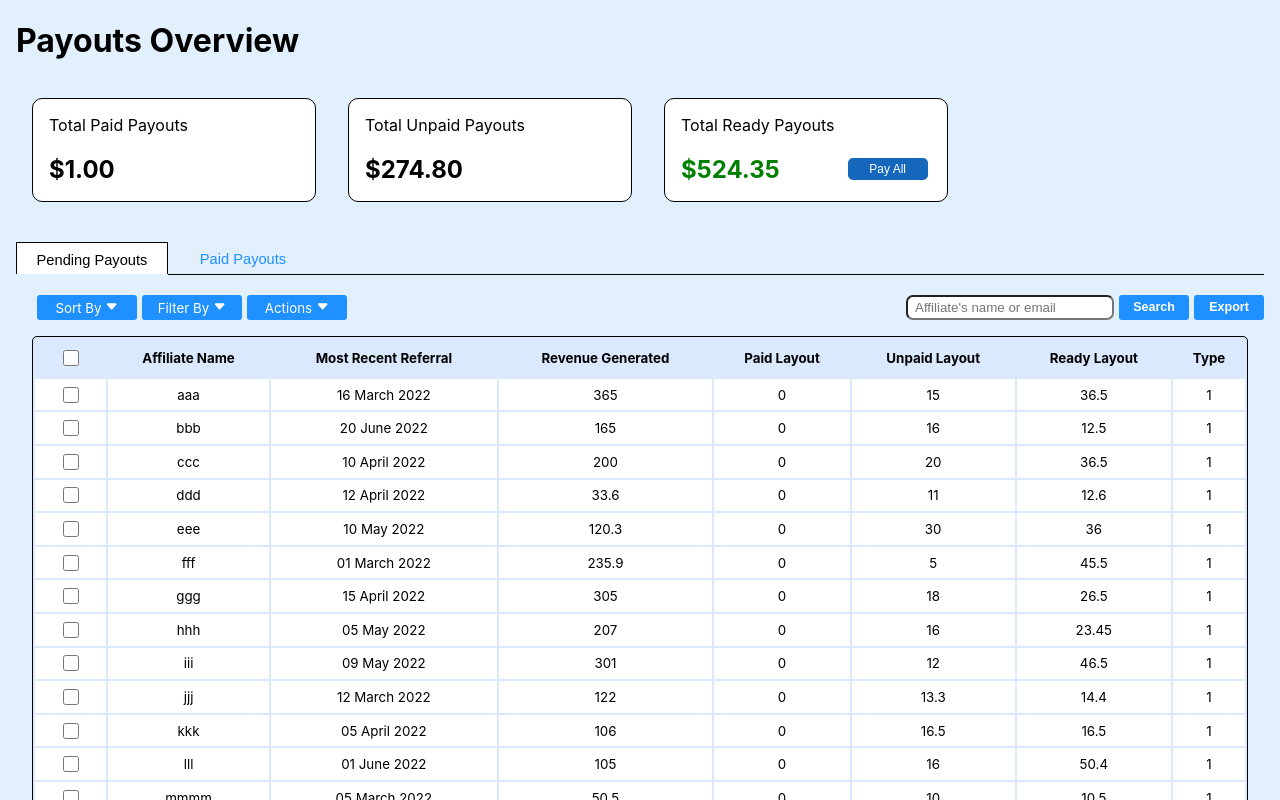
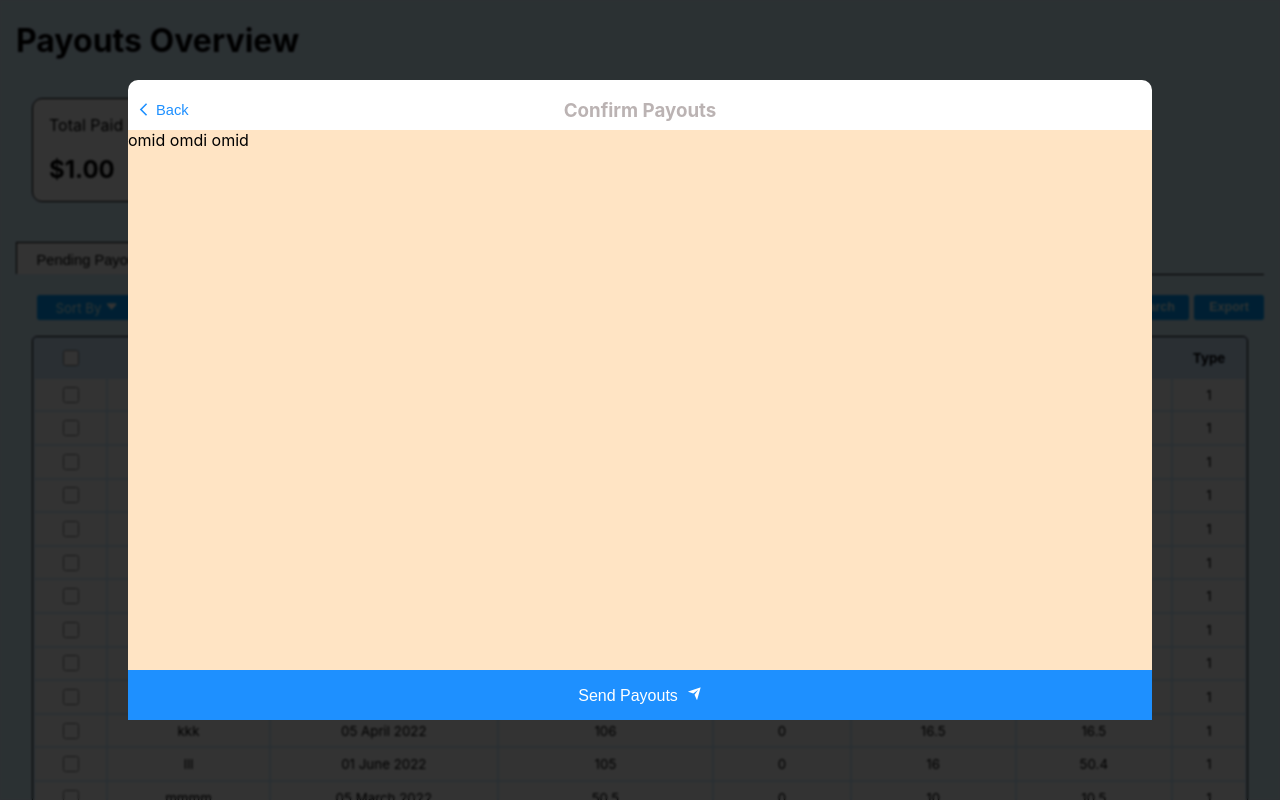
Before and after one commit to omid-94/react-practice-social-snowball, a React (Create React App) app: page / in a window 1280 px wide. Both pictures are taken after a click on the button "Pay All". Shown: the top 800 px of the page. Built offline with nearby package versions, Linux system fonts and the light colour scheme.

Commit message:
working on modal

```diff
--- a/src/Pages/PaymentsPage/PaymentsPage.jsx
+++ b/src/Pages/PaymentsPage/PaymentsPage.jsx
@@ -6,8 +6,9 @@ import PaymentStatistics from '../../components/PaymentStatistics/PaymentStatist
 import styles from './PaymentsPage.module.css'
 import PaymentsTabLayout from '../../components/TabLyouts/PaymentsTabLayout/PaymentsTabLayout';
 import Modal from '../../components/Modal/Modal';
+import PaymentModal from '../../components/Modal/PaymentModal/PaymentModal';
 const PaymentsPage = () => {
-  const [shouldShow , setShouldShow] = useState(false)
+  const [showModal , setShowModal] = useState(false)
     const addIscheckedToData = (data) => {
         return data.map(item => {
           item["isChecked"] = false;
@@ -29,17 +30,12 @@ const PaymentsPage = () => {
       <div className={styles.Container}>
         <h1 className={styles.Title}>Payouts Overview</h1>
         <PaymentsContextProvider initialData={prepareData(jsonData)}
-                                 initialHeaderData={headerJsonData}>
+                                 initialHeaderData={headerJsonData}
+                                 showModal={showModal} setShowModal={setShowModal}>
             <PaymentStatistics />
             <PaymentsTabLayout />
-            <button onClick={() => setShouldShow(true)}>
-              Show Modal
-            </button>
-            {shouldShow &&
-                <Modal setShow={setShouldShow}>
-                  <h1>omid is back...</h1>
-                </Modal>
-              }
+            {showModal &&
+              <PaymentModal setshowModal={setShowModal}/> }
         </PaymentsContextProvider>
       </div>
     )
--- a/src/components/Modal/Modal.module.css
+++ b/src/components/Modal/Modal.module.css
@@ -9,7 +9,10 @@
     backdrop-filter: saturate(180%) blur(1px);
 }
 .ModalContainer{
+    min-height: 80%;
     opacity: 1;
+    display: flex;
     width: 80%;
-    background-color: aqua;
+    border-radius: 10px;
+    background-color: white;
 }
--- a/src/components/Modal/PaymentModal/PaymentModal.js
+++ b/src/components/Modal/PaymentModal/PaymentModal.js
@@ -1,10 +1,36 @@
-import React from 'react'
+import React , {useContext} from 'react'
 import Modal from '../Modal'
+import styles from './PaymentModal.module.css'
+import { RiSendPlaneFill } from "react-icons/ri";
+import { MdArrowBackIosNew } from "react-icons/md";
+import { PaymentsContext } from '../../../contexts/paymentsContext';
 
-const PaymentModal = () => {
+const PaymentModal = ({setShouldShow}) => {
+  const {setShowModal}= useContext(PaymentsContext)
   return (
-    <Modal>
-
+    <Modal setShow={setShowModal}>
+        <div className={styles.ModalContainer}>
+          <div className={styles.ModalHeader}>
+            <div className={styles.BackButtonContainer}>
+            <button className={styles.BackButton} onClick={() => setShowModal(false)}>
+              <div className={styles.BackButtonItems}>
+                <MdArrowBackIosNew className={styles.BackButtonIcon}/> Back
+              </div>
+            </button>
+            </div>
+            <h3 className={styles.Title}>
+              Confirm Payouts
+            </h3>
+          </div>
+          <div className={styles.ModalBody}>
+            omid omdi omid
+          </div>
+          <div className={styles.ModalFooter}>
+            <button>
+              Send Payouts &nbsp;<RiSendPlaneFill className={styles.SendIcon}/>
+            </button>
+          </div>
+        </div>
     </Modal>
   )
 }
--- a/src/components/Modal/PaymentModal/PaymentModal.module.css
+++ b/src/components/Modal/PaymentModal/PaymentModal.module.css
@@ -0,0 +1,63 @@
+.ModalContainer{
+    display: flex;
+    flex-direction: column;
+    flex: 1;
+}
+.ModalHeader{
+    display: flex;
+    flex-direction: row;
+    text-align: center;
+    width: 100%;
+    height: 50px;
+}
+.BackButtonContainer{
+    position: fixed;
+    height: 60px;
+    width: 60px;
+}
+.BackButton{
+    height: 100%;
+    border: 0;
+    font-size: 11pt;
+    color: dodgerblue;
+    background-color: transparent;
+}
+.BackButtonIcon{
+    height: 15px;
+    width: 15px;
+    color: dodgerblue;
+    margin-left: 2px;
+    margin-right: 5px;
+}
+.BackButtonItems{
+    display: flex;
+    flex-direction: row;
+}
+.Title{
+    flex: 1;
+    color: rgb(187, 179, 179);
+}
+.ModalBody{
+    flex: 1;
+    background-color: bisque;
+    overflow-x: auto;
+    overflow-y: auto;
+}
+.ModalFooter{
+    height: 50px;
+    justify-content: center;
+    align-items: center;
+}
+.ModalFooter > button{
+    width: 100%;
+    height: 100%;
+    background-color: dodgerblue;
+    border: 0;
+    text-align: center;
+    color: white;
+    font-size: 12pt;
+}
+.SendIcon{
+    width: 15px;
+    height: 15px;
+}
--- a/src/components/PaymentStatistics/PaymentStatistics.js
+++ b/src/components/PaymentStatistics/PaymentStatistics.js
@@ -4,8 +4,12 @@ import StatisticsCard from '../cards/StatisticsCard/StatisticsCard'
 import styles from './PaymentStatistics.module.css'
 
 const PaymentStatistics = () => {
-    const {getStatistics}= useContext(PaymentsContext)
+    const {getStatistics, setShowModal}= useContext(PaymentsContext)
     const statisticsData = getStatistics();
+
+    const payAllAction = () => {
+      setShowModal(true)
+    }
   return (
     <div className={styles.Container}>
         <StatisticsCard heading={"Total Paid Payouts"}
@@ -15,7 +19,8 @@ const PaymentStatistics = () => {
         <StatisticsCard heading={"Total Ready Payouts"}
                         amount={statisticsData.total_ready_layout}
                         amountColor={"green"}
-                        buttonName={"Pay All"}/>
+                        buttonName={"Pay All"}
+                        buttonAction={payAllAction}/>
     </div>
   )
 }
--- a/src/components/cards/StatisticsCard/StatisticsCard.js
+++ b/src/components/cards/StatisticsCard/StatisticsCard.js
@@ -1,7 +1,8 @@
 import React from 'react'
 import styles from './StatisticsCard.module.css'
 
-const StatisticsCard = ({heading ,amount ,amountColor = "black" ,buttonName}) => {
+const StatisticsCard = ({heading ,buttonName, buttonAction
+                        ,amount,amountColor = "black" }) => {
   return (
     <div className={styles.Container}>
         <div className={styles.Heading}>
@@ -15,7 +16,7 @@ const StatisticsCard = ({heading ,amount ,amountColor = "black" ,buttonName}) =>
             </div>
             <div className={styles.Button_container}>
                 {buttonName ?
-                <button className={styles.ActionButton}>
+                <button className={styles.ActionButton} onClick={() => buttonAction()}>
                     {buttonName}
                 </button>
                 : null}
--- a/src/contexts/paymentsContext.js
+++ b/src/contexts/paymentsContext.js
@@ -9,7 +9,7 @@ const PaymentsContextProvider = (props) => {
     const [headerData , setHeaderData] = useState(props.initialHeaderData)
     const [paymentData , setPaymentData] = useState(props.initialData)
     const [prevPaymentData , setPrevPaymentData] = useState(props.initialData)
-
+    const {showModal , setShowModal} = props
     useEffect(() => {
         if(paymentData.length === prevPaymentData.length)
             setPrevPaymentData(paymentData)
@@ -97,7 +97,8 @@ const PaymentsContextProvider = (props) => {
                     sortDataByDate, sortByRevenue, sortByAffiliateName,
                     filterByAffiliateName ,
                     setSelectedById, setAllSelected,
-                    getStatistics}}>
+                    getStatistics,
+                    showModal , setShowModal}}>
             {props.children}
         </PaymentsContext.Provider>
     )
```
